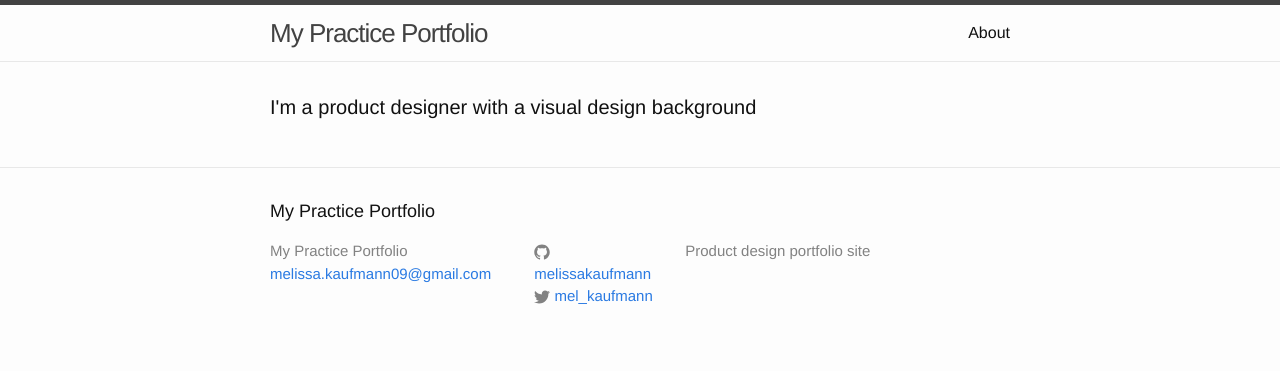
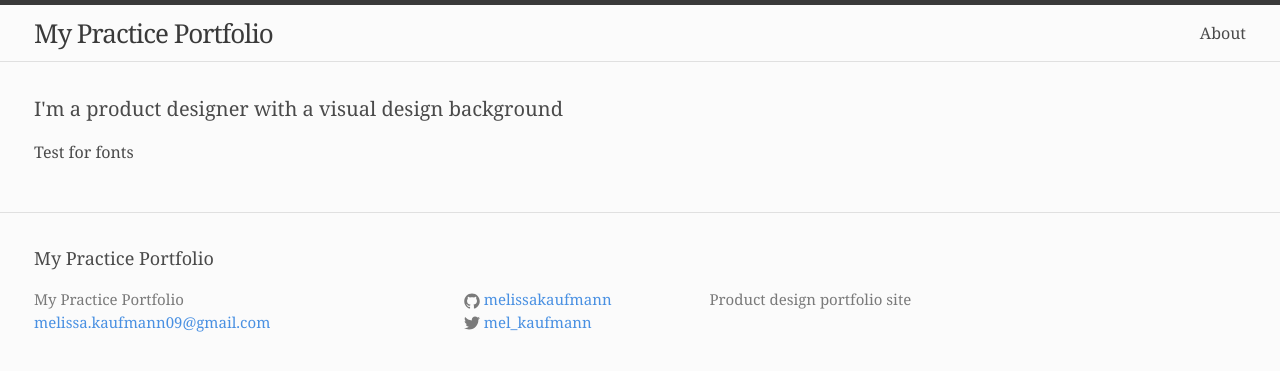
Before and after one commit to melissakaufmann-zz/practice-port, a Jekyll site: the page built from index.md, in a window 1280 px wide. Shown: the top 371 px of the page. Built offline with Jekyll 4.4.1, drawn with Linux system fonts in a browser that asks for light colours; some web fonts are replaced.

Commit message:
add base styles

```diff
--- a/_layouts/home.html
+++ b/_layouts/home.html
@@ -5,6 +5,8 @@ layout: default
 <div class="home">
 
   <h1 class="page-heading">I'm a product designer with a visual design background</h1>
+
+  <p> Test for fonts</p>
 
   {{ content }}
 
--- a/_sass/minima/_base.scss
+++ b/_sass/minima/_base.scss
@@ -87,20 +87,20 @@ h1, h2, h3, h4, h5, h6 {
 
 
 
+
 /**
  * Links
  */
 a {
   color: $brand-color;
   text-decoration: none;
+  transition: 0.3s;
 
-  &:visited {
-    color: darken($brand-color, 15%);
-  }
 
   &:hover {
-    color: $text-color;
-    text-decoration: underline;
+    color: darken($brand-color, 20%);
+    text-decoration: none;
+    border-bottom: 1px dotted #A5A5A5;
   }
 }
 
--- a/assets/main.scss
+++ b/assets/main.scss
@@ -2,29 +2,38 @@
 # Only the main Sass file needs front matter (the dashes are enough)
 ---
 @charset "utf-8";
+@import url('https://fonts.googleapis.com/css?family=Droid+Serif|Montserrat|Oswald');
 
 // Our variables
-$base-font-family: "Helvetica Neue", Helvetica, Arial, sans-serif;
+$base-font-family: "Droid Serif", Georgia, Times, "Times New Roman", serif;
 $base-font-size:   16px;
 $base-font-weight: 400;
 $small-font-size:  $base-font-size * 0.875;
 $base-line-height: 1.5;
 
-$spacing-unit:     30px;
+$h1-font-size: 44px;
+$h2-font-size: 16px;
 
-$text-color:       #111;
-$background-color: #fdfdfd;
-$brand-color:      #2a7ae2;
+$spacing-unit:     32px;
+$spacing-unit-large: 64px;
 
-$grey-color:       #828282;
+$text-color:       #4a4a4a;
+$background-color: #FBFBFB;
+$brand-color:      #4990E2;
+$brand-color-dark:   darken($brand-color, 20%);
+
+
+$grey-color:       #7a7a7a;
 $grey-color-light: lighten($grey-color, 40%);
 $grey-color-dark:  darken($grey-color, 25%);
 
 // Width of the content area
-$content-width:    800px;
+$content-width:    1276px;
 
 $on-palm:          600px;
-$on-laptop:        800px;
+$on-laptop:        1276px;
+
+
 
 // Minima also includes a mixin for defining media queries.
 // Use media queries like this:
```
